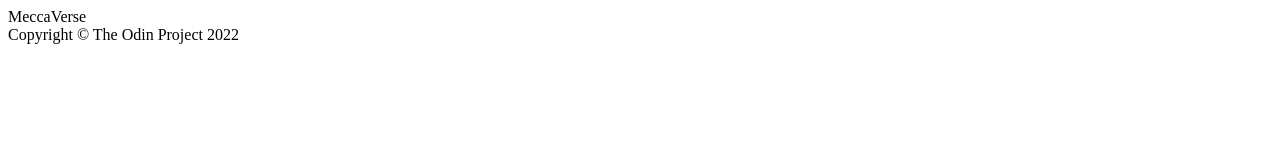
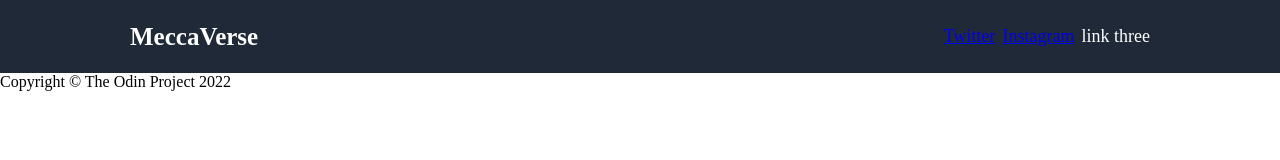
Before and after one commit to meerocodes/landing-page-project, a plain HTML site: page index.html in a window 1280 px wide. Drawn offline with Linux system fonts and the light colour scheme.

Commit message:
style the header

```diff
--- a/index.html
+++ b/index.html
@@ -2,6 +2,7 @@
 <hmtl lang="en">
     <head>
         <meta charset="UTF-8">
+        <meta http-equiv="X-UA-Compatible" content="IE=edge">
         <meta name="viewport" content="width=device-width, initial-scale=1.0">
         <title>MeccaVerse Landing Page</title>
         <link rel="stylesheet" href= "style.css">
@@ -9,6 +10,13 @@
     <body>
         <div class="header">
             MeccaVerse
+            <nav>
+                <ul>
+                    <li><a href="https://twitter.com/MeccaverseNFT">Twitter</a></li>
+                    <li><a href="https://www.instagram.com/meccaversenft/">Instagram</a></li>
+                    <li>link three</li>
+                </ul>
+            </nav>
         </div>
 
         <div class="content">
--- a/style.css
+++ b/style.css
@@ -0,0 +1,26 @@
+body {
+display: flex;
+flex-direction: column;
+margin: 0;
+}
+
+.header {
+display: flex;
+justify-content: space-between;
+align-items: center;
+font-size: 25px;
+background-color: #1f2937;
+color: white;
+font-weight: 800;
+padding: 8px 130px;
+}
+
+ul {
+    display: flex;
+    font-size: 18px;
+    font-weight: 300;
+    gap: 7px;
+    font: white;
+    list-style-type: none;
+    text-decoration: none;
+}
```
